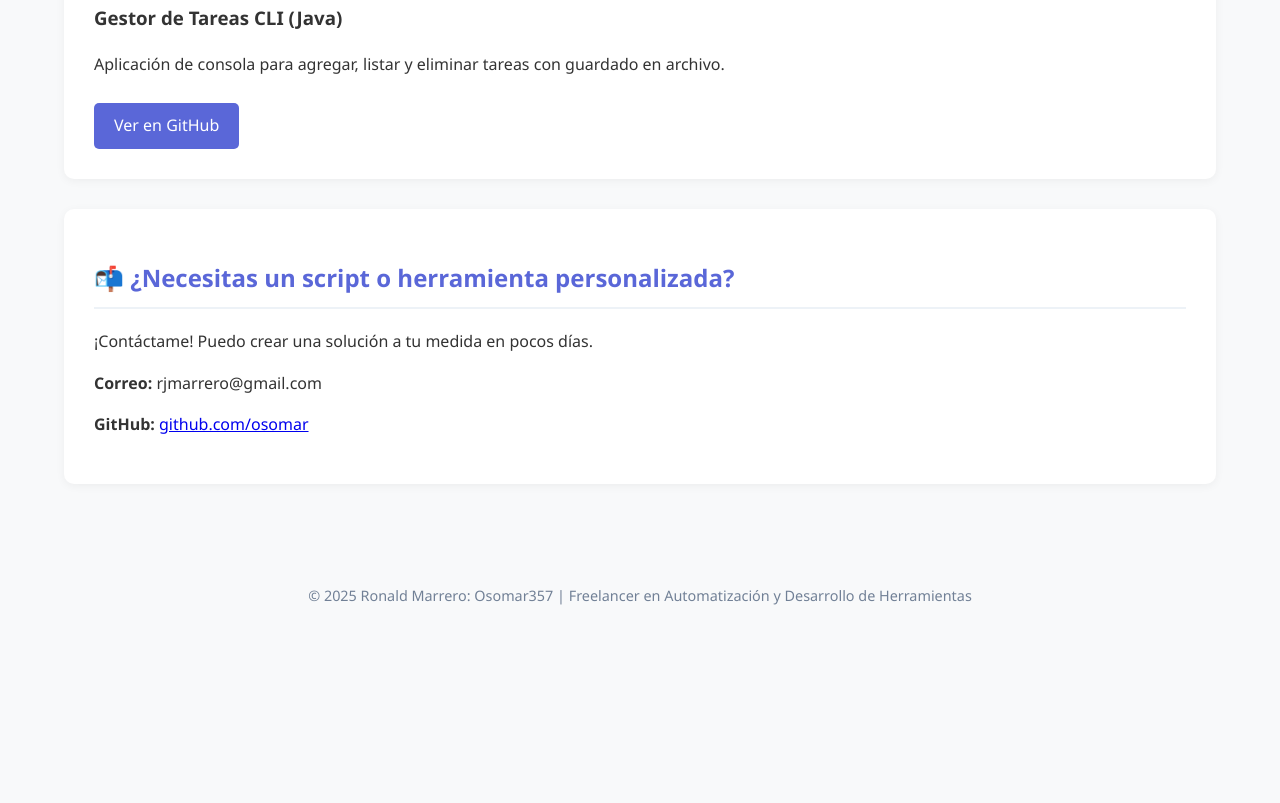
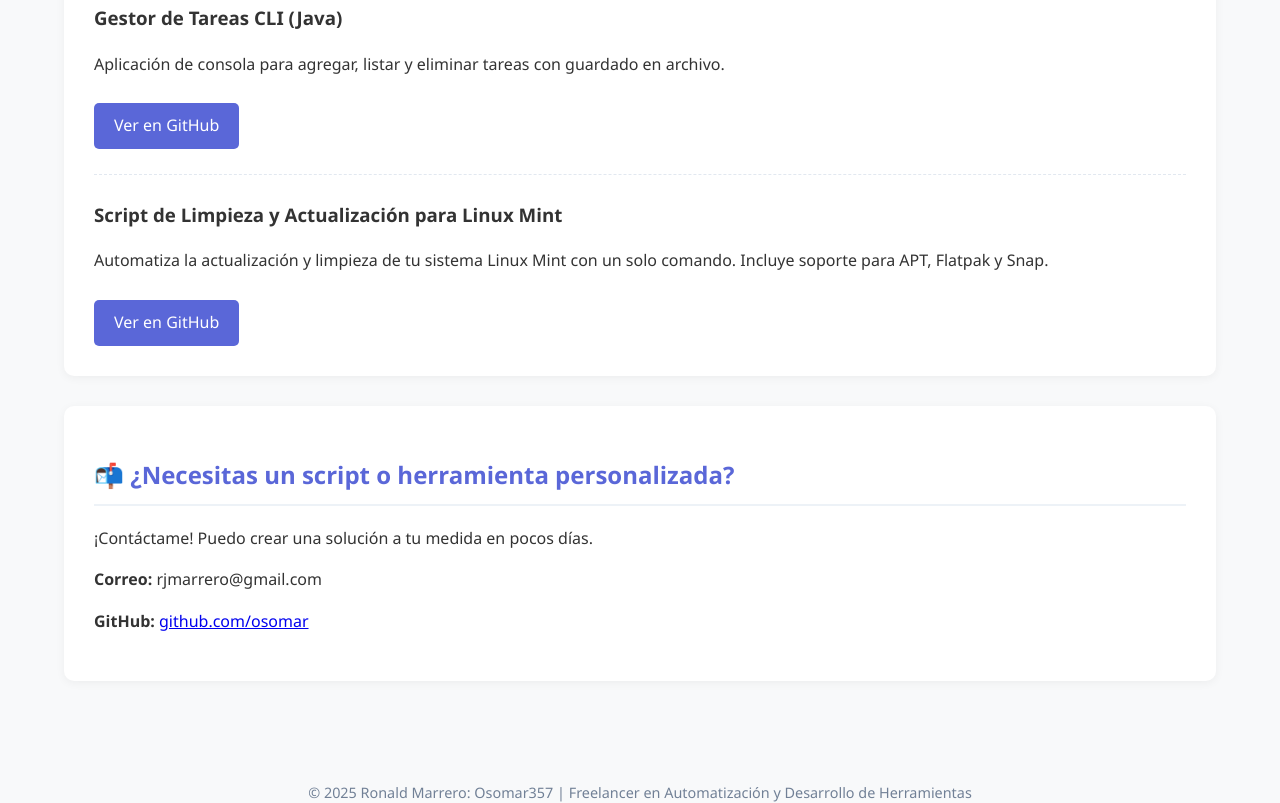
Before and after one commit to osomar/osomar.github.io, a plain HTML site: page index.html in a window 1280 px wide. Shown: the part 1171-1974 px from the top of the page. Before the commit the page ends 1808 px from the top, so only its background shows below. Drawn offline with Linux system fonts and the light colour scheme.

Commit message:
Update index.html

```diff
--- a/index.html
+++ b/index.html
@@ -126,6 +126,12 @@
                 <p>Aplicación de consola para agregar, listar y eliminar tareas con guardado en archivo.</p>
                 <a href="https://github.com/osomar/ejercicios_java" class="btn">Ver en GitHub</a>
             </div>
+
+            <div class="project">
+                <h3>Script de Limpieza y Actualización para Linux Mint</h3>
+                <p>Automatiza la actualización y limpieza de tu sistema Linux Mint con un solo comando. Incluye soporte para APT, Flatpak y Snap.</p>
+                <a href="https://github.com/osomar/script-limpieza-linux-mint" class="btn">Ver en GitHub</a>
+            </div>
         </section>
 
         <section class="section">
```
